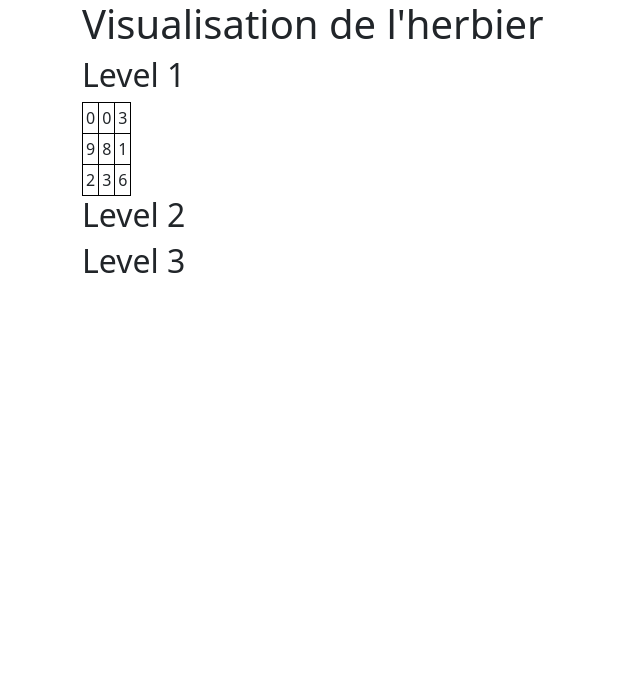
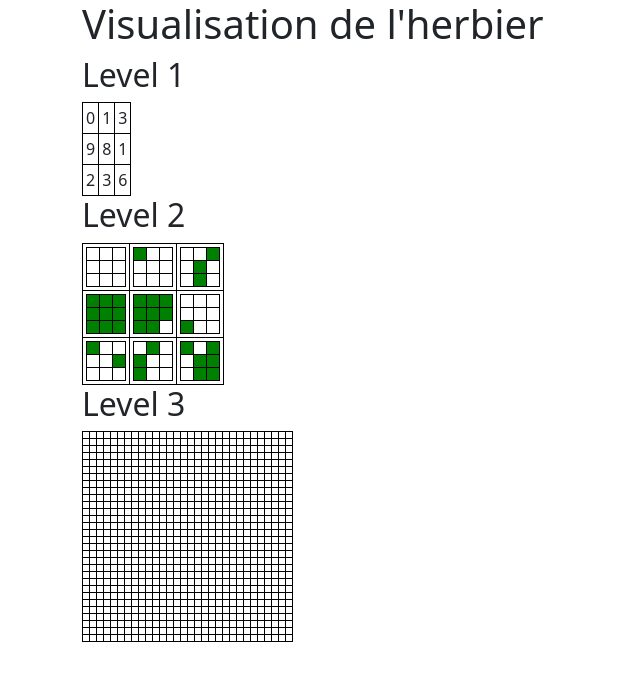
Before and after one commit to iasuru-bot/herbierPHP, a PHP site: page /drawHerbier.php in a window 1280 px wide. Shown: the top 681 px of the page, without its empty margins (0-640 px from the left). Run offline with PHP 8.4, Linux system fonts and the light colour scheme; some libraries are stand-ins or nearby versions.

Commit message:
fin level 2 + début 3

```diff
--- a/drawHerbier.php
+++ b/drawHerbier.php
@@ -5,15 +5,39 @@
 $title= "Visualisation de l'herbier";
 include "header.php";
 //$nombre = filter_input(INPUT_GET,"d");
-$nombre="0/0/3/9/8/1/2/3/6";
+$nombre="0/1/3/9/8/1/2/3/6";
 $nombre = explode('/',$nombre);
 $largeur1 = 3;
+$largeur2 = 3;
+$largeur3 = 30;
 
 
 
-function creerTableaucouleur($nombrecase,$largeurtableau,$hauteurtableau){
+function creerTableaucouleur($nombrecase,$largeurtableau){
 
-}
+    $index=[];
+    //création d'un tableau index permettant de savoir si on doit placer un bloc ou pas
+    for ($i=0;$i<$nombrecase;$i++){
+        do{ $rand=rand(0,$largeurtableau*$largeurtableau-1);}
+        while(in_array($rand,$index));
+        $index[]=$rand;
+    }
+    ?>
+
+    <tbody>
+        <tr>
+            <?php
+            for ($i=0;$i<$largeurtableau*$largeurtableau;$i++){
+                if ($i%$largeurtableau==0 && $i!=0) echo "</tr><tr>";
+                if (in_array($i,$index)) echo "<td class = 'vert'></td>";
+                else echo "<td></td>";
+            }
+            ?>
+
+        </tr>
+    </tbody>
+
+<?php }
 ?>
 <div class="container">
     <h1>Visualisation de l'herbier</h1>
@@ -22,27 +46,34 @@
         <tbody>
             <tr>
                 <?php for ($i=0;$i<count($nombre);$i++){
-                        if($i%$largeur1==0) echo "<tr></tr>";
+                        if($i%$largeur1==0 && $i!=0) echo "</tr><tr>";
                         echo "<td>$nombre[$i]</td>";
                 }?>
             </tr>
         </tbody>
     </table>
     <h2>Level 2</h2>
-    <table>
+    <table class="bordure">
         <tbody>
             <tr>
                 <?php
                 for ($i=0;$i<count($nombre);$i++){
-                    if($i%3==0) echo "<tr></tr>";
-                    echo "<table class='petitTableau'>";
-                    creerTableaucouleur($nombre[$i],3,3);
+                    if($i%$largeur2==0 && $i!=0) echo "</tr><tr>";
+                    echo "<td><table class='petitTableau'>";
+                    creerTableaucouleur($nombre[$i],$largeur2);
+                    echo "</table></td>";
                 }
                 ?>
             </tr>
         </tbody>
     </table>
     <h2>Level 3</h2>
+    <table class="bordure">
+        <?php
+            creerTableaucouleur(30,$largeur3);
+        ?>
+    </table>
+
 </div>
 
 <?php
```
